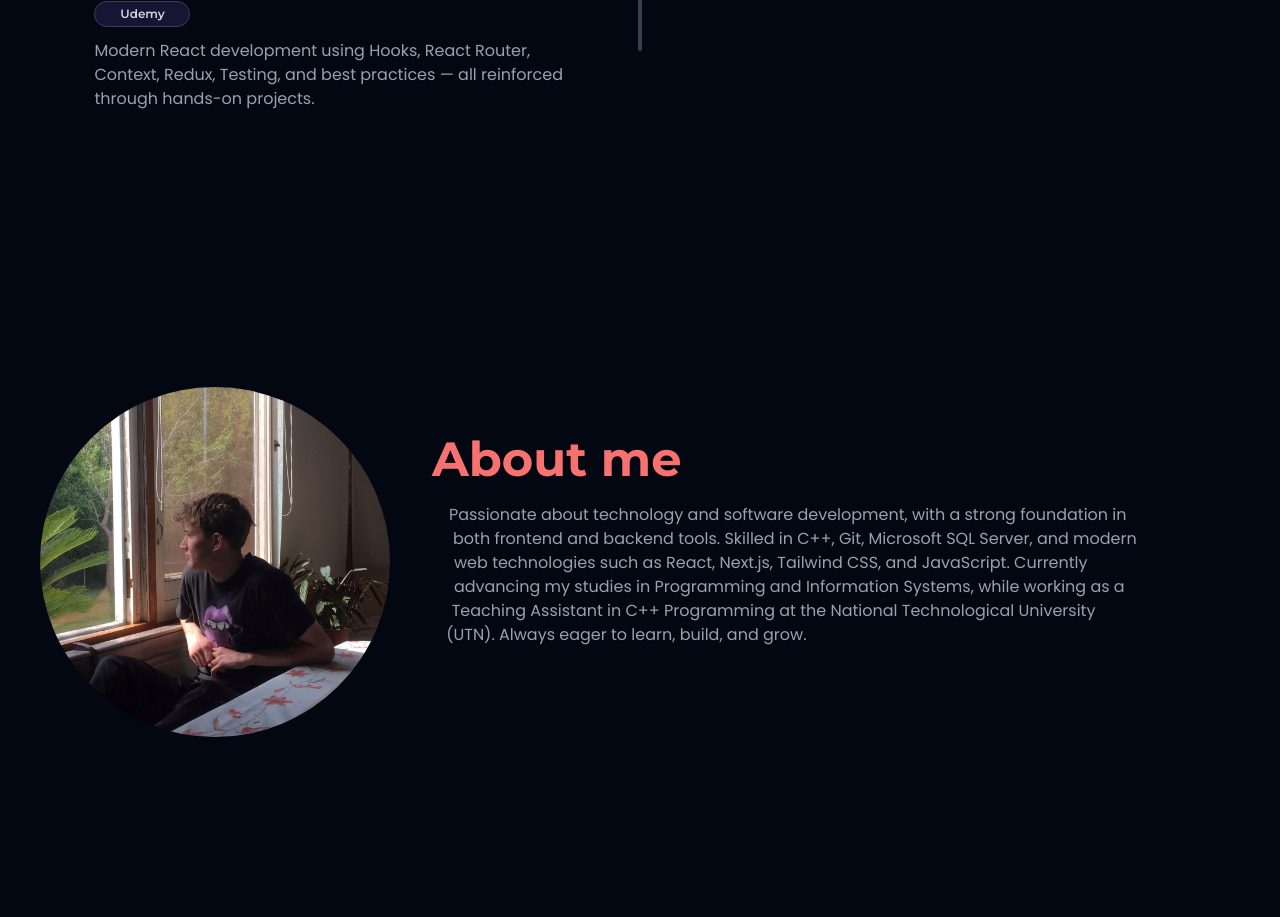
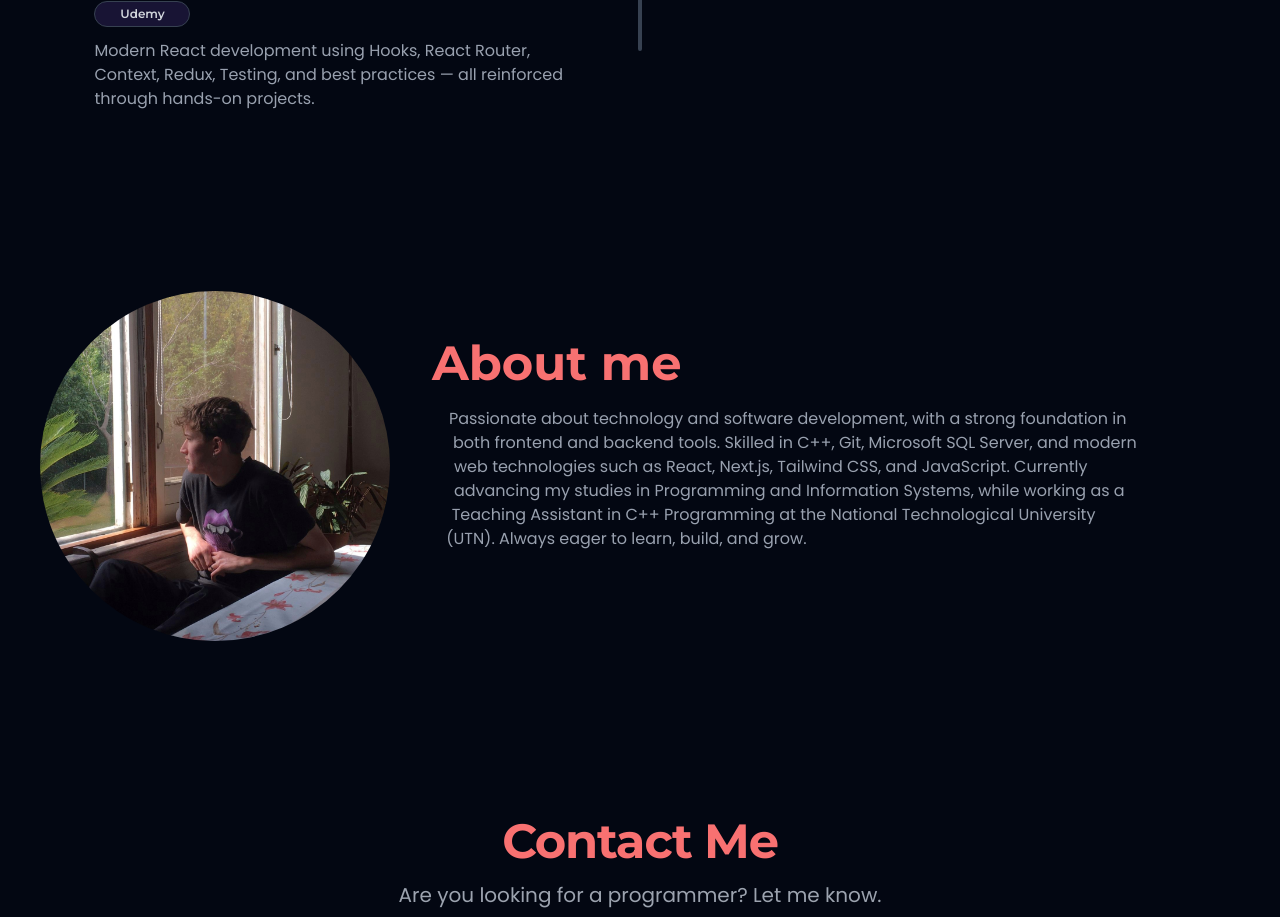
Before and after one commit to Lolociriaco/Portfolio, a Next.js app: page / in a window 1280 px wide. Shown: the part 3034-3951 px from the top of the page. Built offline with nearby package versions, Linux system fonts and the light colour scheme; a web font is replaced by a local one.

Commit message:
Adjusting margin

```diff
--- a/src/app/globals.css
+++ b/src/app/globals.css
@@ -21,10 +21,6 @@
 
 .margin_section {/* Se aplica en todos los section */
   @apply pt-16 md:pt-40 px-5 lg:px-10;
-}
-
-.margin_section_aboutme {/* Se aplica en todos los section */
-  @apply pt-16 md:pt-64 px-5 lg:px-10;
 }
 
 .max_w_section {/* Se aplica en todos los section */
--- a/src/components/AboutMe.tsx
+++ b/src/components/AboutMe.tsx
@@ -9,7 +9,7 @@
   return (
     <section id="about-me">
       <Transition
-        className="flex flex-col justify-center items-center w-full margin_section_aboutme">
+        className="flex flex-col justify-center items-center w-full margin_section">
         <div className="w-full max_w_section">
           <div className="w-full">
           {
```
